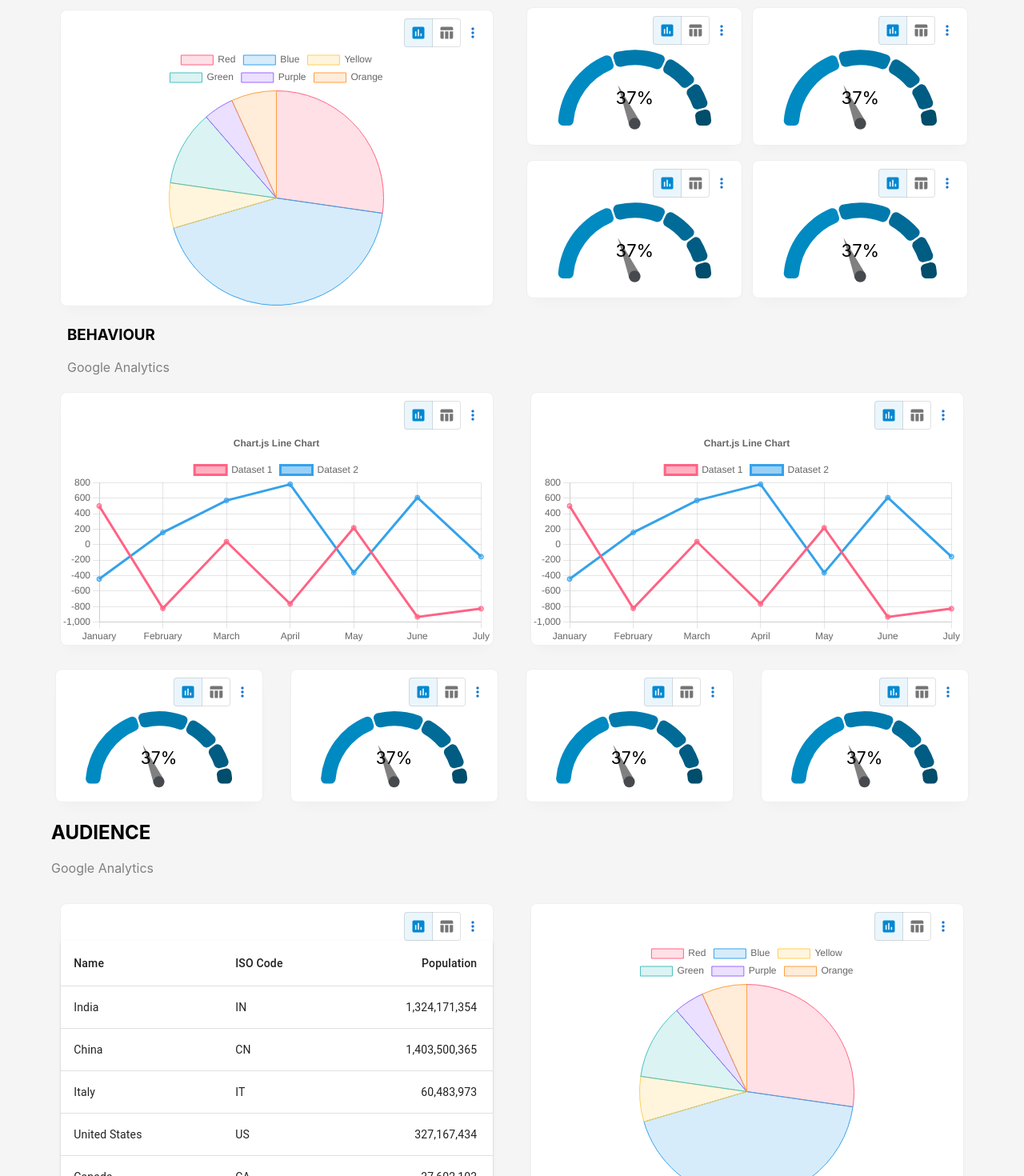
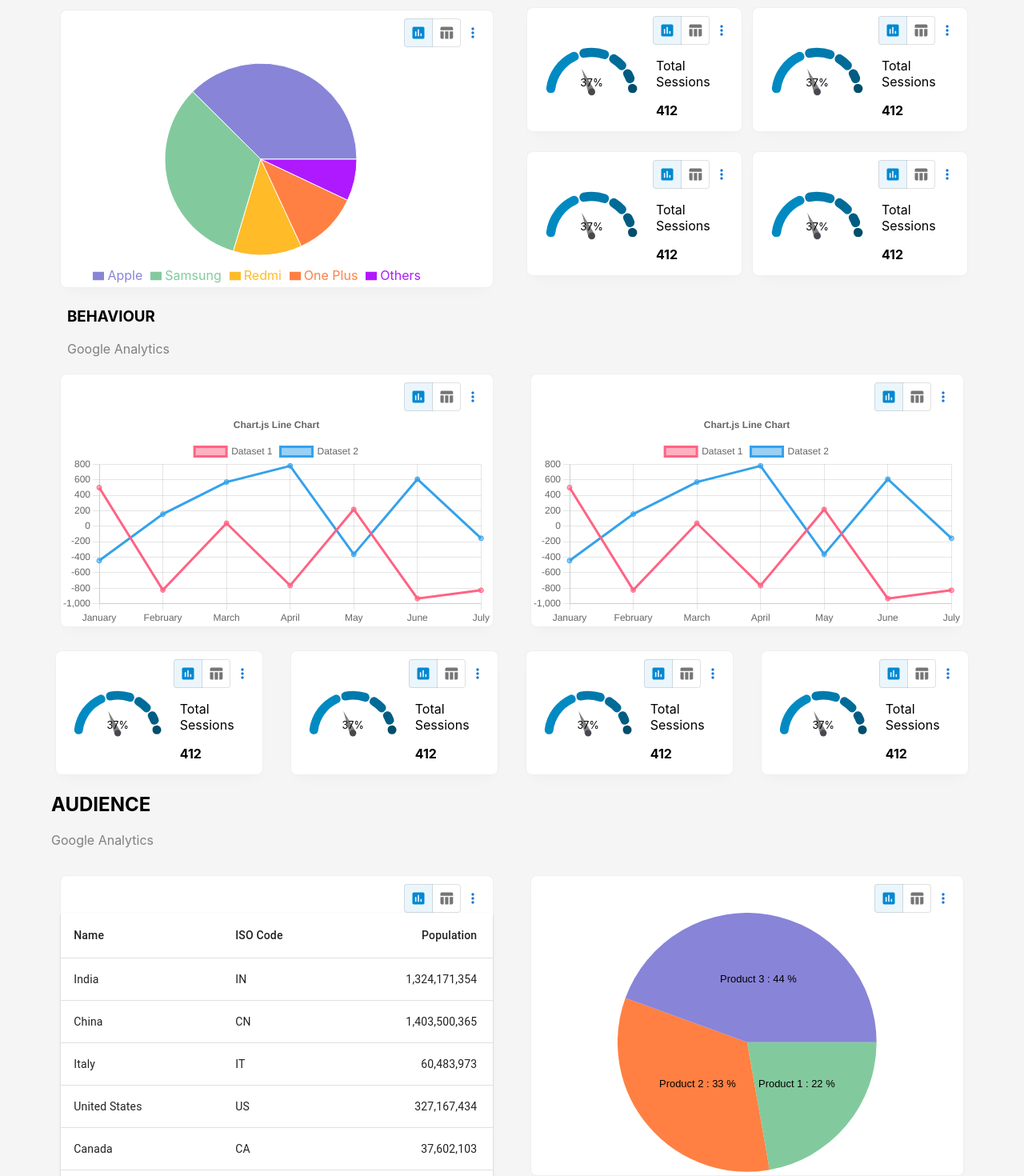
Before and after one commit to KiranGoyal88/Analytic-Dashboard, a React (Create React App) app: page / in a window 1280 px wide. Shown: the part 760-2230 px from the top of the page at 80% size. Built offline with nearby package versions, Linux system fonts and the light colour scheme.

Commit message:
Update Pi chart | Gauge Chart

```diff
--- a/package.json
+++ b/package.json
@@ -25,7 +25,9 @@
     "react-dom": "^18.2.0",
     "react-funnel-pipeline": "^0.1.2",
     "react-gauge-chart": "^0.4.0",
+    "react-minimal-pie-chart": "^8.3.0",
     "react-scripts": "5.0.1",
+    "recharts": "^2.1.13",
     "web-vitals": "^2.1.4"
   },
   "scripts": {
--- a/src/App.js
+++ b/src/App.js
@@ -3,7 +3,9 @@ import { Grid, IconButton } from "@mui/material";
 import "./App.css";
 import { BarChartComponent } from "./components/BarChartComponent";
 import { LineChartComponent } from "./components/LineChartComponent";
-import { PieChartComponent } from "./components/PieChartComponent";
+// import { PieChartComponent } from "./components/PieChartComponent";
+import PieChartComponent from "./components/PieChartComponent";
+import { PieChartComponent2 } from "./components/PieChartComponent2";
 import MoreVertIcon from '@mui/icons-material/MoreVert';
 import GaugeChartComponent from "./components/GaugeChartComponent";
 import { FunnelChartComponent } from "./components/FunnelChartComponent";
@@ -123,7 +125,7 @@ function App() {
             <ChartRenderer setSelectedWidget={setSelectedWidget} chartType='StickyHeadTable'><FunnelChartComponent /></ChartRenderer>
           </Grid>
           <Grid item xs={6} >
-            <ChartRenderer setSelectedWidget={setSelectedWidget} chartType='PieChart'><PieChartComponent /></ChartRenderer>
+            <ChartRenderer setSelectedWidget={setSelectedWidget} chartType='PieChart'><PieChartComponent2 /></ChartRenderer>
             <ChartRenderer setSelectedWidget={setSelectedWidget} chartType='StickyHeadTable'><StickyHeadTable numRows={3} /></ChartRenderer>
             <ChartRenderer setSelectedWidget={setSelectedWidget} chartType='StickyHeadTable'><StickyHeadTable numRows={3} /></ChartRenderer>
           </Grid>
--- a/src/components/GaugeChartComponent.jsx
+++ b/src/components/GaugeChartComponent.jsx
@@ -1,66 +1,10 @@
-// import React, { useEffect } from "react";
-// // import "../styles.css";
-
-// // import GaugeChart from "react-gauge-chart";
-
-// const GaugeChart = require("gauge-chart");
-// // Element inside which you want to see the chart
-// let element = document.querySelector("#gaugeArea");
-
-// // Properties of the gauge
-// let gaugeOptions = {
-//   hasNeedle: true,
-//   needleColor: "gray",
-//   needleUpdateSpeed: 1000,
-//   arcColors: ["rgb(44, 151, 222)", "lightgray"],
-//   arcDelimiters: [30],
-//   rangeLabel: ["0", "100"],
-//   centralLabel: "50"
-// };
-
-// export default function GaugeChartComponent() {
-//   useEffect(() => {
-//     GaugeChart.gaugeChart(element, 200, gaugeOptions).updateNeedle(50);
-//     console.log("Reloaded");
-//   });
-//   // Drawing and updating the chart
-//   //   GaugeChart.gaugeChart(element, 200, gaugeOptions).updateNeedle(50);
-
-//   return <div id="gaugeArea"></div>;
-//   //   const [bmi, setBmi] = React.useState(0);
-
-//   //   const handleChangeBmi = event => setBmi(event.target.value);
-
-//   //   const gageCalc = bmi => {
-//   //     var result = 0;
-//   //     if (bmi >= 16 && bmi <= 18.5) {
-//   //       result = getPercentage(bmi, 16, 18.5, 0);
-//   //     } else if (bmi > 18.5 && bmi < 25) {
-//   //       result = getPercentage(bmi, 18.5, 25, 0.33);
-//   //     } else if (bmi >= 25 && bmi <= 30) {
-//   //       result = getPercentage(bmi, 25, 30, 0.66);
-//   //     }
-//   //     return result;
-//   //   };
-
-//   //   function getPercentage(bmi, lowerBound, upperBound, segmentAdjustment) {
-//   //     return (bmi - lowerBound) / (upperBound - lowerBound) / 3 + segmentAdjustment;
-//   //   }
-
-//   //   return (
-//   //     <div>
-//   //       <input value={bmi} onChange={handleChangeBmi} />
-//   //       <GaugeChart id="gauge-chart" percent={gageCalc(bmi)} nrOfLevels={3} colors={["#FFFF00", "#228B22", "#FF0000"]} />
-//   //     </div>
-//   //   );
-// }
-
 import React from "react";
 import GaugeChart from "react-gauge-chart";
 
 function GaugeChartComponent() {
   return (
-    <div>
+    <div style={{ display: "flex", flexDirection: "row" }}>
+      <div style={{ width: "60%", justifyContent: "flex-start" }}>
         <GaugeChart
           textColor="black"
           id="gauge-chart5"
@@ -72,6 +16,13 @@ function GaugeChartComponent() {
           arcPadding={0.02}
         />
       </div>
+      <div style={{ width: "40%", justifyContent: "flex-end" }}>
+        <p> Total Sessions</p>
+        <p>
+          <b>412</b>
+        </p>
+      </div>
+    </div>
   );
 }
 
--- a/src/components/PieChartComponent.jsx
+++ b/src/components/PieChartComponent.jsx
@@ -1,40 +1,108 @@
+// import React from "react";
+// import { Chart as ChartJS, ArcElement, Tooltip, Legend } from "chart.js";
+// import { Pie } from "react-chartjs-2";
+
+// ChartJS.register(ArcElement, Tooltip, Legend);
+
+// export const data = {
+//   labels: ["Red", "Blue", "Yellow", "Green", "Purple", "Orange"],
+//   datasets: [
+//     {
+//       label: "# of Votes",
+//       data: [12, 19, 3, 5, 2, 3],
+//       backgroundColor: [
+//         "rgba(255, 99, 132, 0.2)",
+//         "rgba(54, 162, 235, 0.2)",
+//         "rgba(255, 206, 86, 0.2)",
+//         "rgba(75, 192, 192, 0.2)",
+//         "rgba(153, 102, 255, 0.2)",
+//         "rgba(255, 159, 64, 0.2)"
+//       ],
+//       borderColor: [
+//         "rgba(255, 99, 132, 1)",
+//         "rgba(54, 162, 235, 1)",
+//         "rgba(255, 206, 86, 1)",
+//         "rgba(75, 192, 192, 1)",
+//         "rgba(153, 102, 255, 1)",
+//         "rgba(255, 159, 64, 1)"
+//       ],
+//       borderWidth: 1
+//     }
+//   ]
+// };
+
+// export function PieChartComponent() {
+//   return (
+//     <div style={{ padding: "0% 20%" }}>
+//       <Pie data={data} />
+//     </div>
+//   );
+// }
+
 import React from "react";
-import { Chart as ChartJS, ArcElement, Tooltip, Legend } from "chart.js";
-import { Pie } from "react-chartjs-2";
-
-ChartJS.register(ArcElement, Tooltip, Legend);
-
-export const data = {
-  labels: ["Red", "Blue", "Yellow", "Green", "Purple", "Orange"],
-  datasets: [
+import { PieChart, Pie, Cell, Tooltip, Legend } from "recharts";
+class PieChartComponent extends React.Component {
+  COLORS = ["#8884d8", "#82ca9d", "#FFBB28", "#FF8042", "#AF19FF"];
+  pieData = [
     {
-      label: "# of Votes",
-      data: [12, 19, 3, 5, 2, 3],
-      backgroundColor: [
-        "rgba(255, 99, 132, 0.2)",
-        "rgba(54, 162, 235, 0.2)",
-        "rgba(255, 206, 86, 0.2)",
-        "rgba(75, 192, 192, 0.2)",
-        "rgba(153, 102, 255, 0.2)",
-        "rgba(255, 159, 64, 0.2)"
-      ],
-      borderColor: [
-        "rgba(255, 99, 132, 1)",
-        "rgba(54, 162, 235, 1)",
-        "rgba(255, 206, 86, 1)",
-        "rgba(75, 192, 192, 1)",
-        "rgba(153, 102, 255, 1)",
-        "rgba(255, 159, 64, 1)"
-      ],
-      borderWidth: 1
+      name: "Apple",
+      value: 54.85
+    },
+    {
+      name: "Samsung",
+      value: 47.91
+    },
+    {
+      name: "Redmi",
+      value: 16.85
+    },
+    {
+      name: "One Plus",
+      value: 16.14
+    },
+    {
+      name: "Others",
+      value: 10.25
     }
-  ]
-};
-
-export function PieChartComponent() {
-  return (
-    <div style={{ padding: "0% 20%" }}>
-      <Pie data={data} />
-    </div>
-  );
+  ];
+  CustomTooltip = ({ active, payload, label }) => {
+    if (active) {
+      return (
+        <div
+          className="custom-tooltip"
+          style={{
+            backgroundColor: "#ffff",
+            padding: "5px",
+            border: "1px solid #cccc"
+          }}
+        >
+          <label>{`${payload[0].name} : ${payload[0].value}%`}</label>
+        </div>
+      );
+    }
+    return null;
+  };
+  render() {
+    return (
+      <PieChart width={500} height={300}>
+        <Pie
+          data={this.pieData}
+          color="#000000"
+          dataKey="value"
+          nameKey="name"
+          cx="50%"
+          cy="50%"
+          outerRadius={120}
+          fill="#8884d8"
+        >
+          {this.pieData.map((entry, index) => (
+            <Cell key={`cell-${index}`} fill={this.COLORS[index % this.COLORS.length]} displayName={entry.name} />
+          ))}
+        </Pie>
+        <Tooltip content={<this.CustomTooltip />} />
+        <Legend />
+      </PieChart>
+    );
+  }
 }
+export default PieChartComponent;
--- /dev/null
+++ b/src/components/PieChartComponent2.jsx
@@ -0,0 +1,28 @@
+import React from "react";
+import { PieChart } from "react-minimal-pie-chart";
+const defaultLabelStyle = {
+  fontSize: "25%",
+  fontFamily: "sans-serif"
+};
+
+export function PieChartComponent2() {
+  return (
+    <div style={{ padding: "0% 20%" }}>
+      <PieChart
+        data={[
+          { title: "Product 1", value: 10, color: "#82ca9d" },
+          { title: "Product 2", value: 15, color: "#FF8042" },
+          { title: "Product 3", value: 20, color: "#8884d8" }
+        ]}
+        label={({ dataEntry }) => {
+          let label = dataEntry.title + " : " + `${Math.round(dataEntry.percentage)} %`;
+          return label;
+        }}
+        labelPosition="50"
+        labelStyle={{
+          ...defaultLabelStyle
+        }}
+      />
+    </div>
+  );
+}
```
Lines whose indentation alone changed are shown as unchanged.
